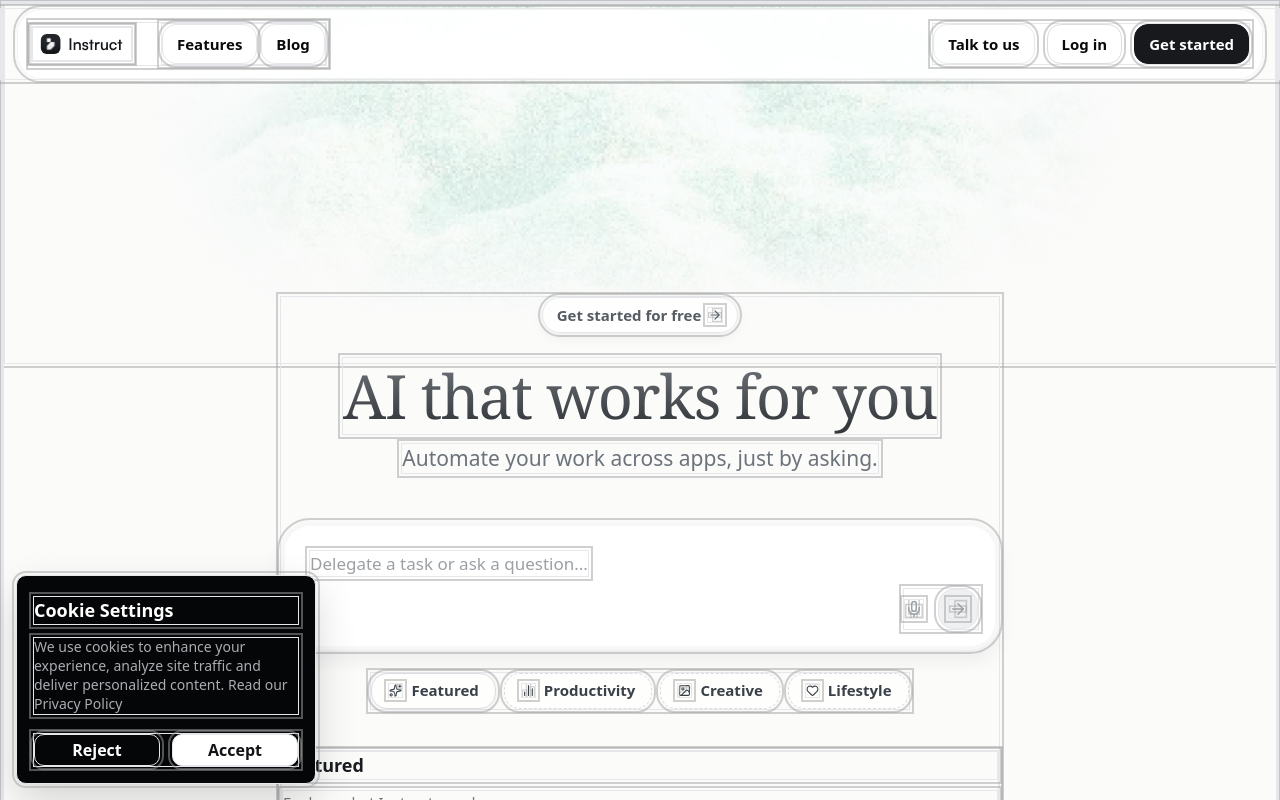
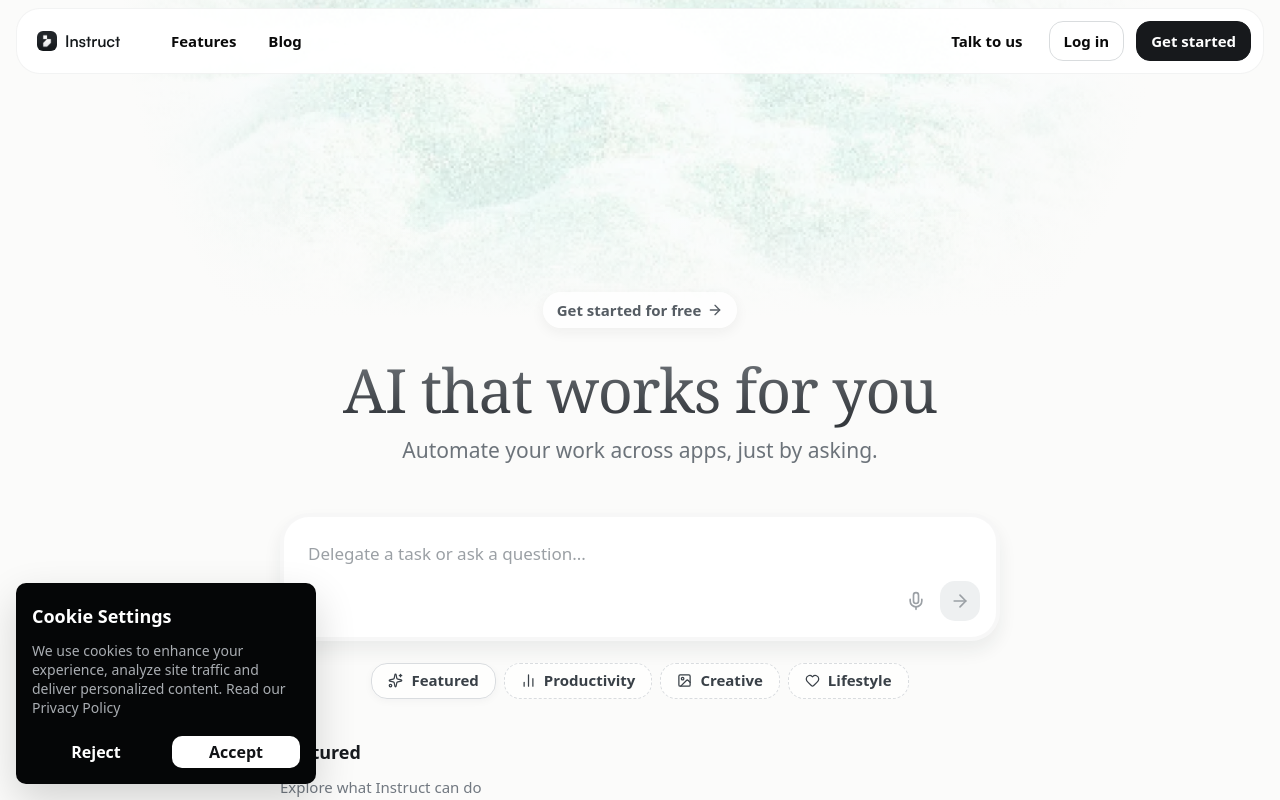
Before and after one commit to insanekrishnna/instruct_ai, a Next.js app: page / in a window 1280 px wide. Shown: the top 800 px of the page. Built offline with nearby package versions, Linux system fonts and the light colour scheme.

Commit message:
files removed

```diff
--- a/src/app/globals.css
+++ b/src/app/globals.css
@@ -72,11 +72,6 @@
 }
 
 @layer base {
-  * {
-    @apply border;
-    outline: 2px solid color-mix(in srgb, var(--ring) 50%, transparent);
-    outline-offset: 2px;
-  }
   body {
     @apply bg-background text-foreground;
   }
```
